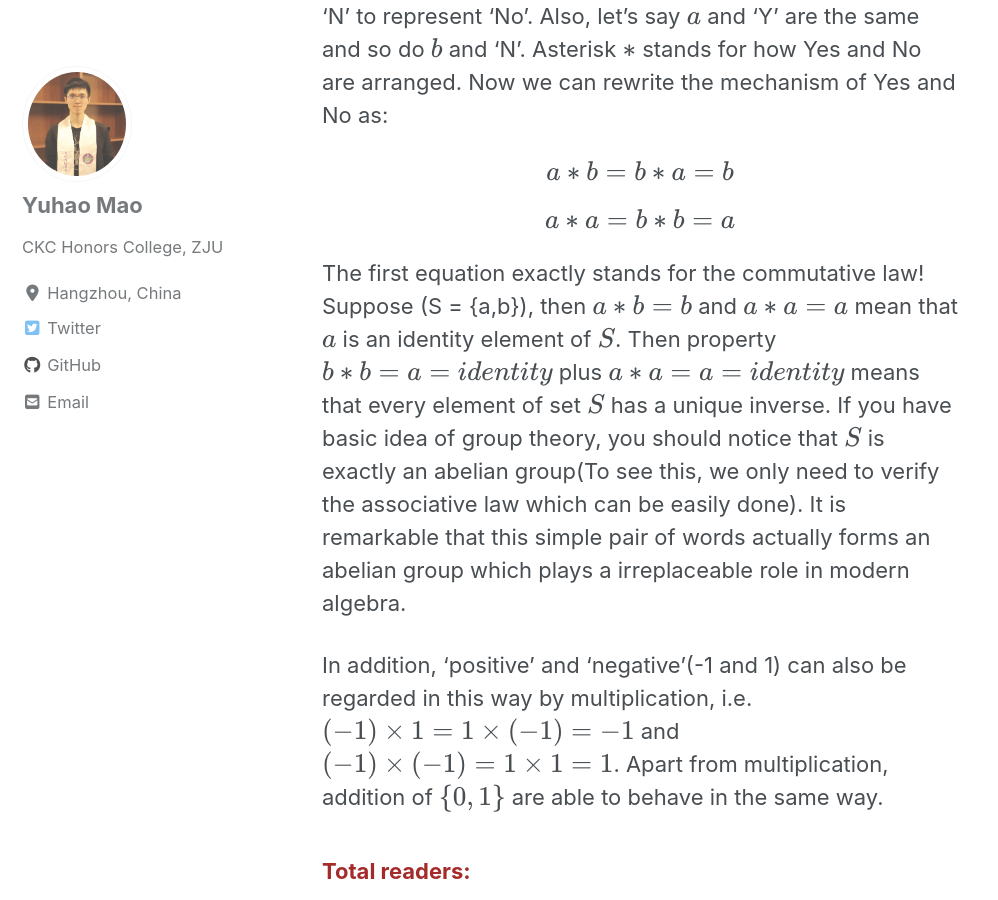
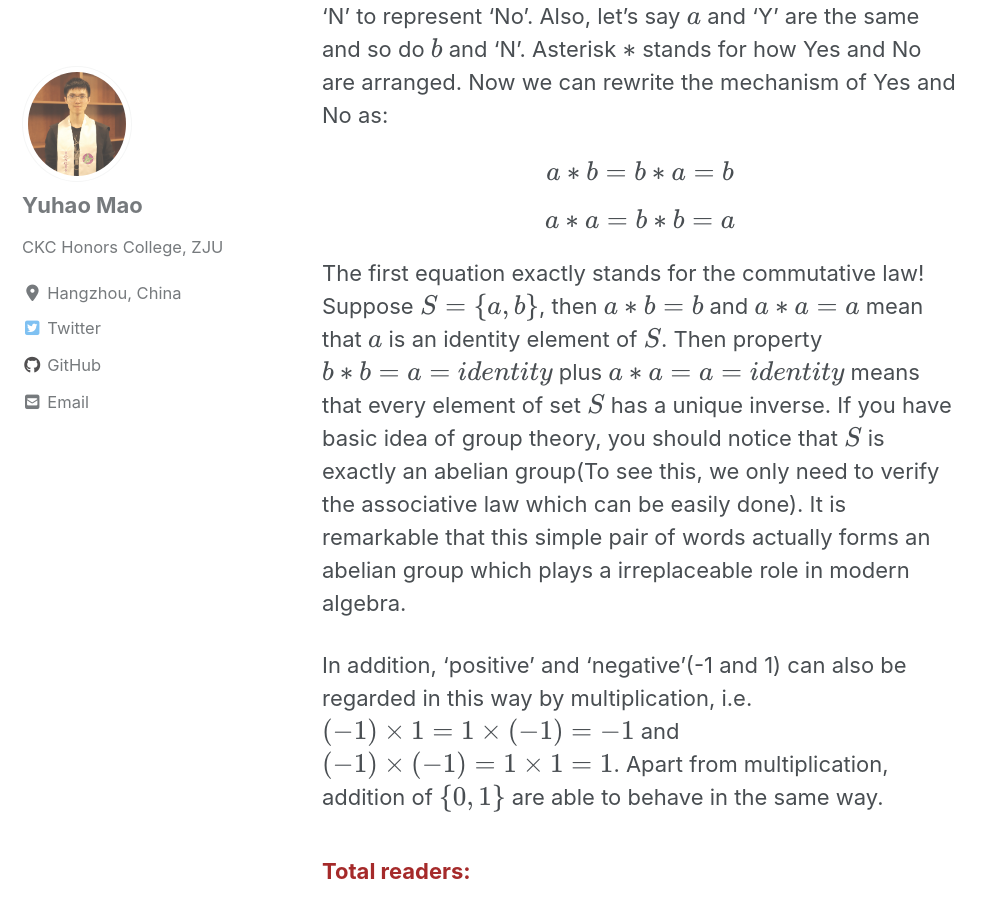
Before and after one commit to AlgebraLoveme/AlgebraLoveme.github.io, a Jekyll site: the page built from _posts/2019-08-20-Some_thoughts_about_Yes_and_No.md, in a window 1280 px wide and 900 px high, scrolled down 1472 px. Shown: the whole window, without its empty margins (0-998 px from the left). Built offline with Jekyll 4.4.1, drawn with Linux system fonts in a browser that asks for light colours; cached includes are drawn as plain includes; nearby versions of some CDN libraries; formulas are drawn with MathJax 3; comment, search, counter and statistics services are not loaded.

```diff
--- a/_posts/2019-08-20-Some_thoughts_about_Yes_and_No.md
+++ b/_posts/2019-08-20-Some_thoughts_about_Yes_and_No.md
@@ -26,7 +26,7 @@ $$a*b=b*a=b$$
 
 $$a*a=b*b=a$$
 
-The first equation exactly stands for the commutative law! Suppose \(S = \{a,b\}\), then $$a*b=b$$ and $$a*a=a$$ mean that $$a$$ is an identity element of $$S$$. Then property $$b*b=a=identity$$ plus $$a*a=a=identity$$ means that every element of set $$S$$ has a unique inverse. If you have basic idea of group theory, you should notice that $$S$$ is exactly an abelian group(To see this, we only need to verify the associative law which can be easily done). It is remarkable that this simple pair of words actually forms an abelian group which plays a irreplaceable role in modern algebra.
+The first equation exactly stands for the commutative law! Suppose $$S = \{a,b\}$$, then $$a*b=b$$ and $$a*a=a$$ mean that $$a$$ is an identity element of $$S$$. Then property $$b*b=a=identity$$ plus $$a*a=a=identity$$ means that every element of set $$S$$ has a unique inverse. If you have basic idea of group theory, you should notice that $$S$$ is exactly an abelian group(To see this, we only need to verify the associative law which can be easily done). It is remarkable that this simple pair of words actually forms an abelian group which plays a irreplaceable role in modern algebra.
 
 In addition, 'positive' and 'negative'(-1 and 1) can also be regarded in this way by multiplication, i.e. $$(-1)\times 1=1 \times (-1)=-1$$ and $$(-1)\times (-1)=1\times 1=1$$. Apart from multiplication, addition of $$\{0,1\}$$ are able to behave in the same way.
 
```
